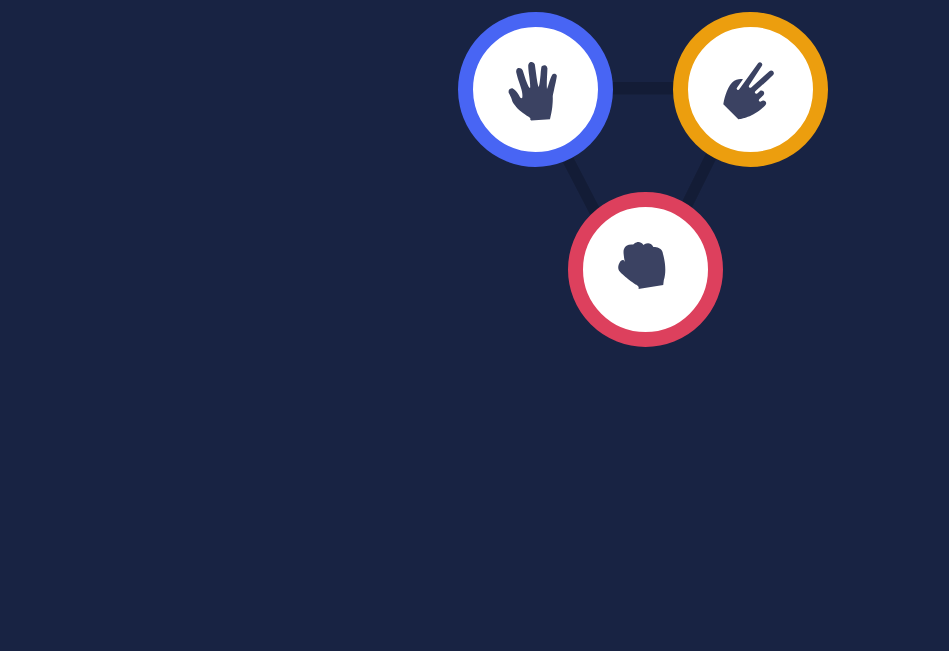
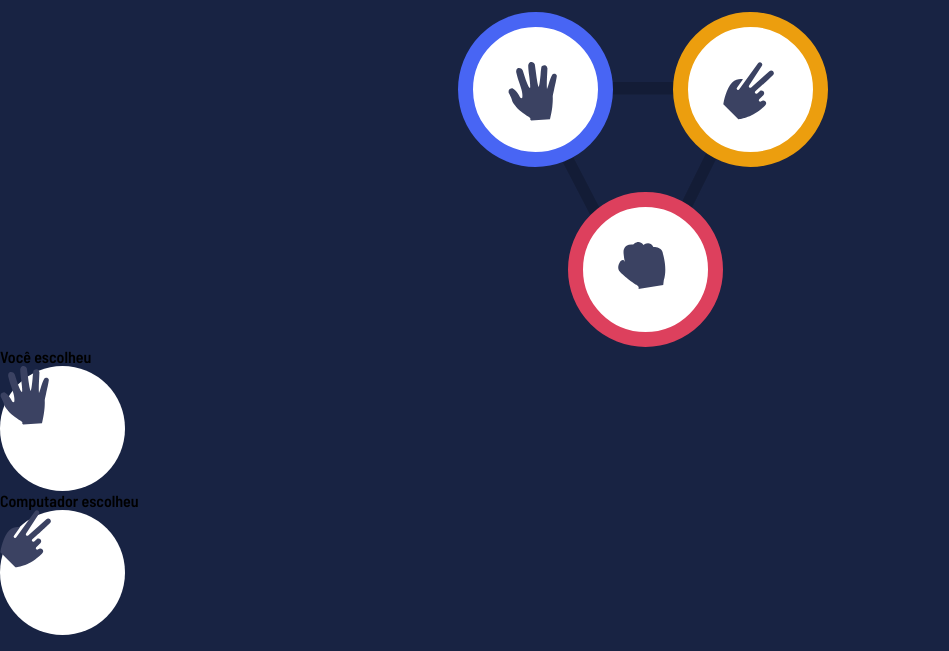
Before and after one commit to BrunoSilvaFaria/Pedra-Papel-e-Tesoura, a plain HTML site: page index.html in a window 1280 px wide. Shown: the part 149-800 px from the top of the page, without its empty margins (0-949 px from the left). Drawn offline with Linux system fonts and the light colour scheme.

Commit message:
Ajustes na estrutura html, de forma a facilitar a estilização dos elementos. Houve também a adição declasses e mudanças no nome, de forma a tornar mais fácil futuras manutenções

```diff
--- a/index.html
+++ b/index.html
@@ -39,6 +39,23 @@
     </div>
   </section>
 
+  <section class="jogada__escolhida--conteiner">
+
+      <div class="jogada__jogador">
+        <p class="jogada__titulo">Você escolheu</p>
+        <div class="jogadas__elem jogada__escolhida jogada__escolhida--papel">
+          <img class="jogada__escolhida--icon" src="./images/icon-paper.svg" alt="Ícone de mão simulhando escolha de Papel">
+        </div>
+      </div>
+
+      <div class="jogada__jogador">
+        <p class="jogada__titulo">Computador escolheu</p>
+        <div class="jogadas__elem jogada__escolhida jogada__escolhida--tessoura">
+          <img class="jogada__escolhida--icon" src="./images/icon-scissors.svg" alt="Ícone de mão simulhando escolha de Tessoura">
+        </div>
+      </div>
+  </section>
+
   <!-- Score
   Rules
 
@@ -49,5 +66,6 @@
   You Lose
 
   Play Again -->
+  <script src="main.js"></script>
 </body>
 </html>
```
